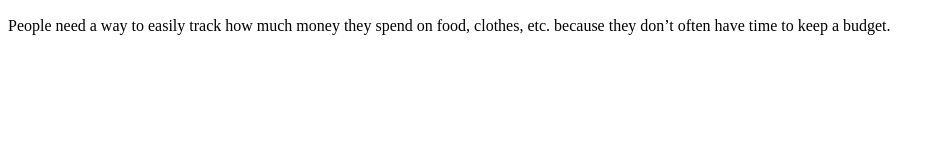
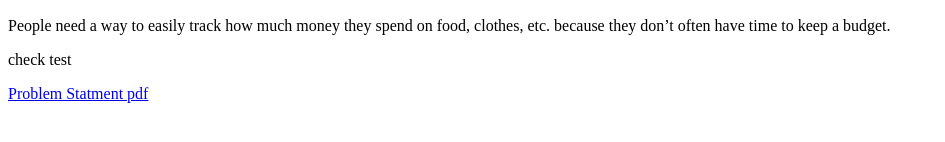
Before and after one commit to DonovanPrice/DonovanPrice.github.io, a plain HTML site: page index.html in a window 1280 px wide. Shown: the part 150-292 px from the top of the page, without its empty margins (0-945 px from the left). Drawn offline with Linux system fonts and the light colour scheme.

Commit message:
Add files via upload

```diff
--- a/index.html
+++ b/index.html
@@ -11,6 +11,8 @@
             <section class ="ass-details">
                 <h2>Problem Statement: Budgeting</h2>
                 <p>People need a way to easily track how much money they spend on food, clothes, etc. because they don’t often have time to keep a budget.</p>
+                <p> check test</p>
+                <a href = "files/ProblemStatement.pdf">Problem Statment pdf</a>
             </section>
 
         </section>
```
